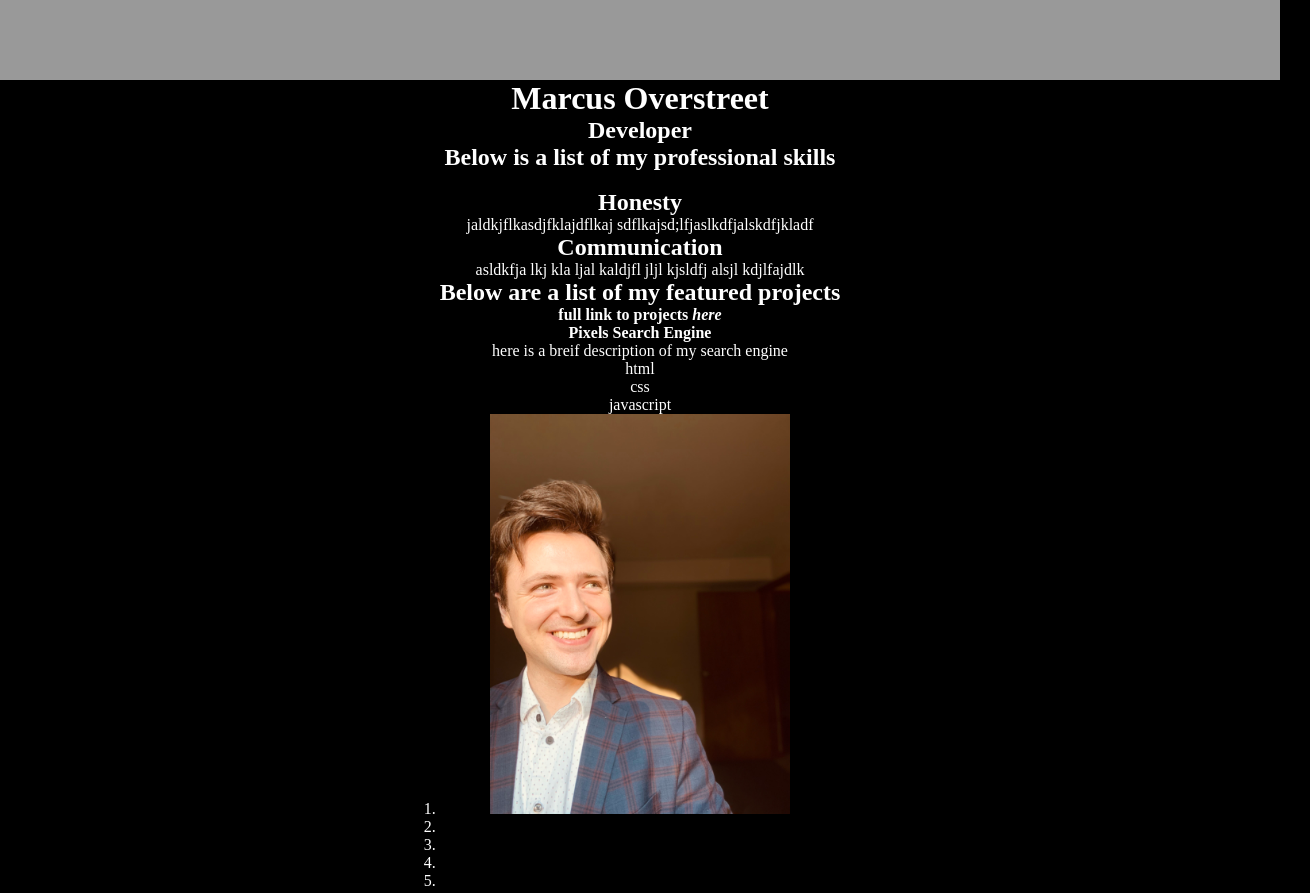
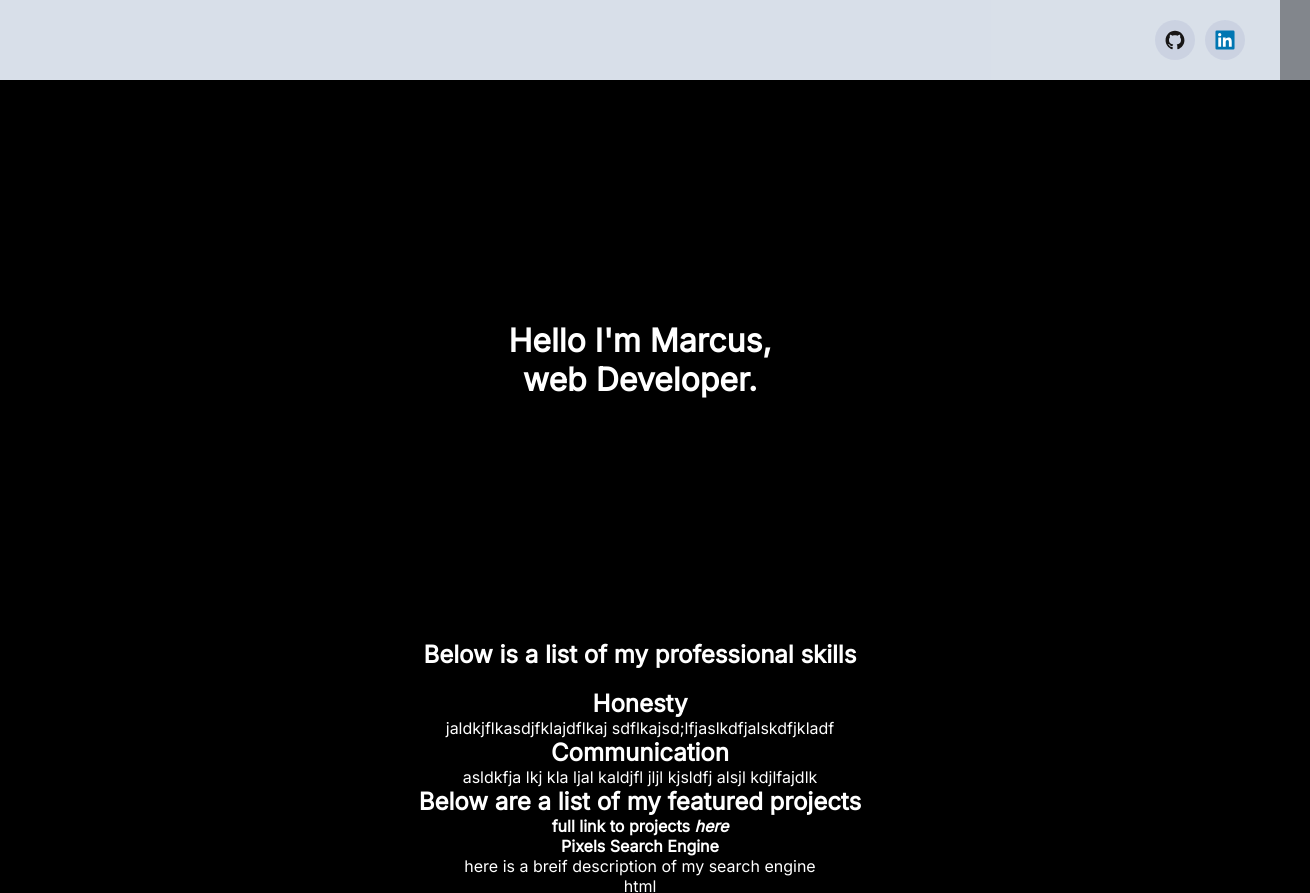
Before and after one commit to Tkogiah/website-remake, a plain HTML site: page index.html in a window 1280 px wide. Shown: the top 893 px of the page, 1310 px wide, since content can reach past the window. Drawn offline with Linux system fonts and the light colour scheme.

Commit message:
style modifications

```diff
--- a/css/styles.scss
+++ b/css/styles.scss
@@ -1,3 +1,5 @@
+@import url('https://fonts.googleapis.com/css2?family=Inter&display=swap');
+
 * {
     margin: 0;
     padding: 0;
@@ -12,7 +14,6 @@
     height: auto;
 }
 
-
 @mixin center {
     display: flex;
     justify-content: center;
@@ -21,34 +22,69 @@
 
 }
 
-
 body {
    color: white;
    background-color: black;
-   padding: 10vh 15vw 5vh 15vw;
+   padding: 0 15vw 5vh 15vw;
    @include center;
    flex-direction: column;
+   font-family: 'Inter', sans-serif;
+   overflow-x: hidden;
+
+   .white-bar {
+        position: fixed;
+        align-items: center;
+        top: 0px;
+        width: 100vw;
+        height: 80px;
+        background-color: rgba(217, 224, 233, 1);
+   }
    .navbar {
-       display: flex;
-       justify-content: left;
-       flex-direction: row;
-       position: fixed;
-       top: 0px;
-       width: 100%;
-       height: 10vh;
-       background-color: rgba(255,255,255, .6);
+        display: flex;
+        justify-content: right;
+        flex-direction: row;
+        position: sticky;
+        align-items: center;
+        top: 0px;
+        width: 100vw;
+        height: 80px;
+        background-color: rgba(217, 224, 233, .6);
+        padding-right: 60px;
 
-       .navbar__icons {
+        .navbar__icons {
+            @include center;
+
+            .navbar__icon {
+                background-position: 50% 50%;
+                background-size: 50%;
+                background-repeat: no-repeat;
+                height: 40px;
+                width: 40px;
+                margin: 5px;
+                background-color: rgb(203, 210, 225);
+                border-radius: 50%;
+            }
+            .linkedin{
+                background-image: url('/images/linkedin-original.svg');
+
+            }
+            .github{
+                background-image: url('/images/github-original.svg');
+            }
+        }
+   }
+
+
+   .hero {
         @include center;
-        list-style: none;
-        flex-direction: row;
-        padding-left: 1.5vw;
+        flex-direction: column;
+        min-height: 70vh;
+        position: relative;
 
-        .navbar__icon {
-            padding: 5px;
-        }
+
+       .hero__name, .hero__title {
+        font-size: 32px;
        }
-
    }
 
 }
--- a/index.html
+++ b/index.html
@@ -9,25 +9,18 @@
     <script href="index.js" defer="defer"></script>
 </head>
 <body>
+    <div class="white-bar"></div>
     <nav class="navbar">
-        <ul class="navbar__icons">
-            <li class="navbar__icon github">
-                <a href="https://github.com/Tkogiah" target="_blank">
-                    <img class="navbar__image" src="/images/github-original.svg">
-                </a>
-            </li>
-            <li class="navbar__icon linkedin">
-                <a href="https://www.linkedin.com/in/marcus-overstreet-b6694b11b/" target="_blank">
-                    <img class="navbar__image" src="/images/linkedin-original.svg"/>
-                </a>
-            </li>
-        </ul>
+        <div class="navbar__icons">
+            <a class="navbar__icon github" href="https://github.com/Tkogiah" target="_blank"></a>
+            <a class="navbar__icon linkedin" href="https://www.linkedin.com/in/marcus-overstreet-b6694b11b/" target="_blank"></a>
+        </div>
     </nav>
 
 
     <header class="hero">
-        <h1 class="hero__name">Marcus Overstreet</h1>
-        <h2 class="hero__title">Developer</h2>
+        <h1 class="hero__name">Hello I'm Marcus,</h1>
+        <h2 class="hero__title">web Developer.</h2>
     </header>
 
 
```
Also changed, not shown: css/styles.css, 1 other file.
